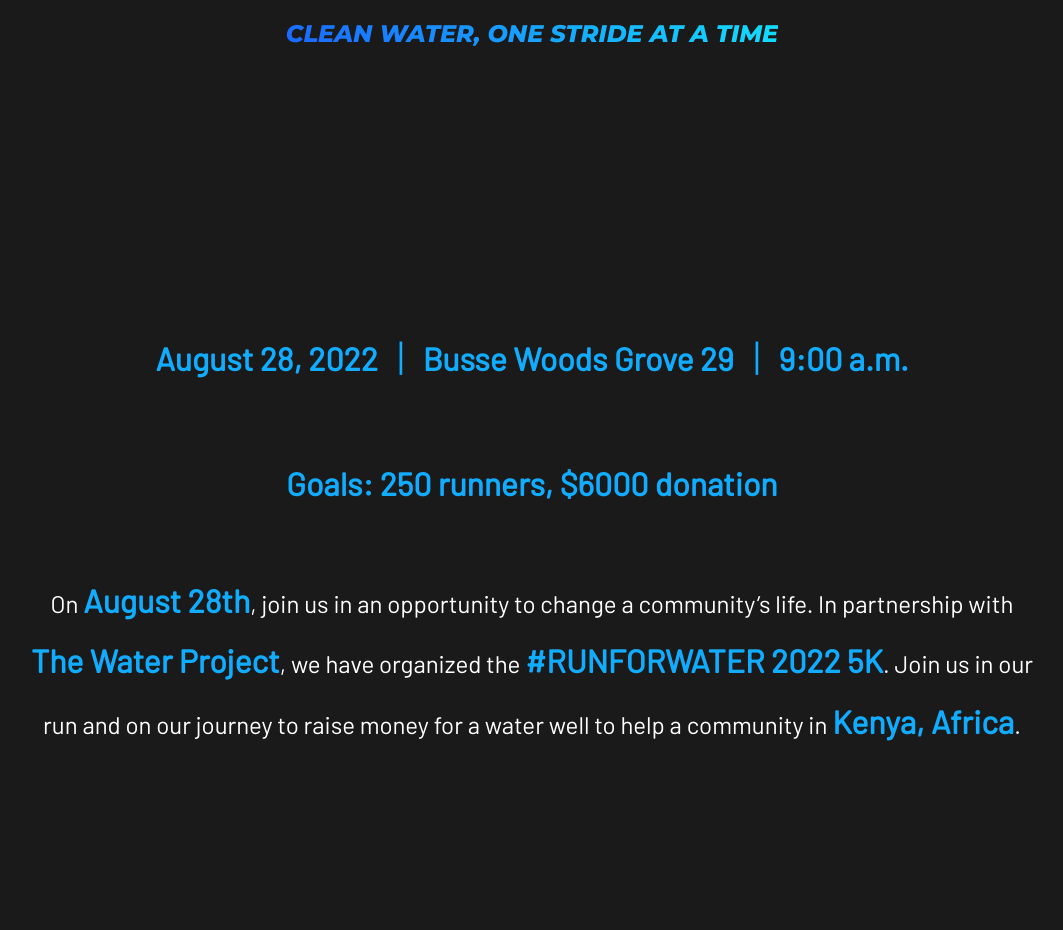
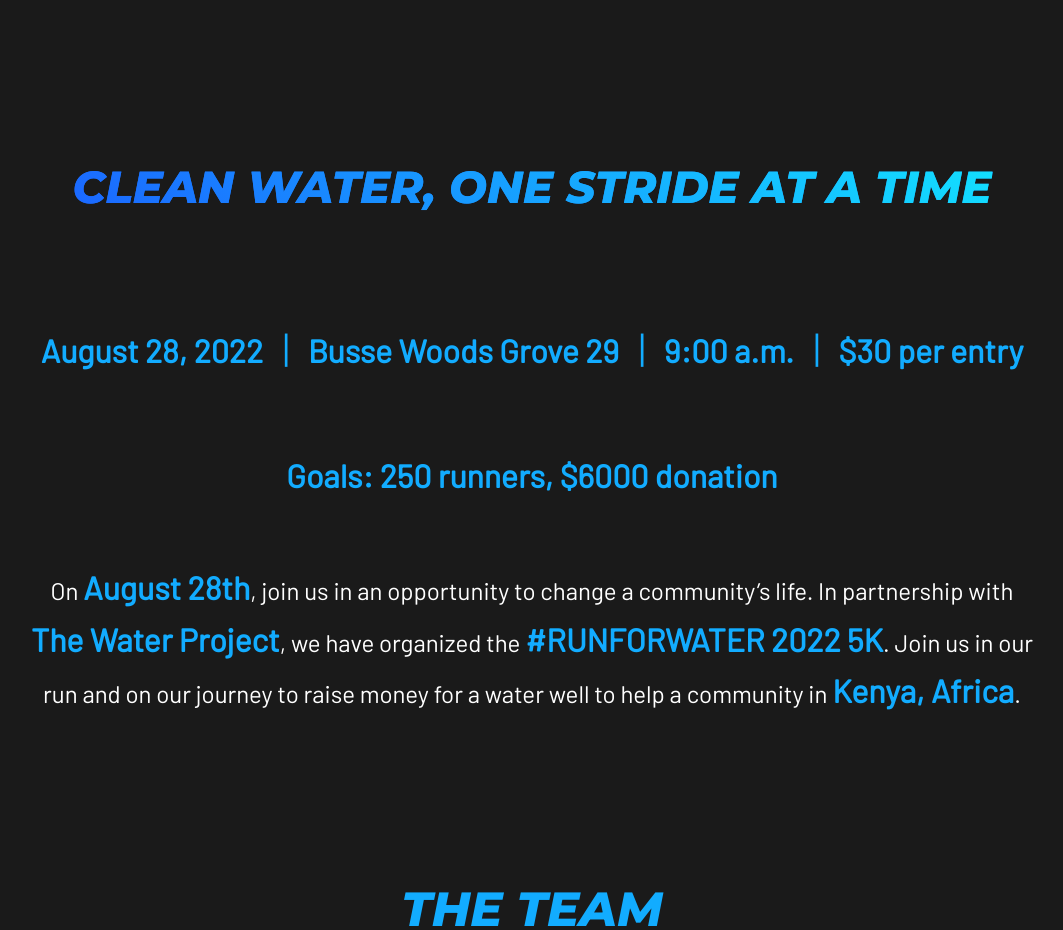
Before and after one commit to aryan-cs/rfw-5k-2022, a React (Create React App) app: page / in a window 1280 px wide. Shown: the part 620-1550 px from the top of the page, without its empty margins (108-1171 px from the left). Built offline with nearby package versions, Linux system fonts and the light colour scheme.

Commit message:
updated site

```diff
--- a/src/pages/Home.css
+++ b/src/pages/Home.css
@@ -53,22 +53,6 @@
 
 }
 
-.App-slogan {
-
-  font-family: 'Montserrat', sans-serif;
-  /* color: var(--run-blue); */
-
-  background-image: var(--run-bg);
-  background-clip: text;
-  color: transparent;
-
-  font-size: 1em;
-  line-height: 2.5;
-  font-weight: bold;
-  transform: translateY(-13rem);
-
-}
-
 /* mobile mode */
 @media (max-width: 768px) {
 
@@ -86,7 +70,7 @@
   font-family: default-font;
   color: var(--run-blue);
   font-size: 2rem;
-  line-height: 1.9;
+  line-height: 1.6;
   font-weight: bold;
 
 }
@@ -106,7 +90,7 @@
   font-family: 'Montserrat', sans-serif;
   color: var(--run-blue);
   font-size: 3rem;
-  line-height: 1.9;
+  line-height: 1.7;
   font-weight: bold;
   transform: translateY(5rem);
 
@@ -132,3 +116,19 @@
   letter-spacing: 0.5rem;
 
 }
+
+.App-slogan {
+
+  font-family: 'Montserrat', sans-serif;
+
+  background-image: var(--run-bg);
+  background-clip: text;
+  color: transparent;
+
+  margin-top: 5em;
+  font-size: 0.5em;
+  line-height: 2.5;
+  font-weight: bold;
+  letter-spacing: 0;
+
+}
--- a/src/pages/Home.js
+++ b/src/pages/Home.js
@@ -9,10 +9,14 @@
 
       <div className = "App" id="HomePage">
 
-        <header className = "App-header"> <p> #RUN FOR WATER <br></br> 2022 ｜ 5K </p> </header>
+        <header className = "App-header">
 
-        <p className = "App-slogan"> CLEAN WATER, ONE STRIDE AT A TIME  </p>
-        <p className = "App-info"> August 28, 2022 ｜ Busse Woods Grove 29 ｜ 9:00 a.m.</p>
+          <p> #RUN FOR WATER <br></br> 2022 ｜ 5K </p>
+          <p className = "App-slogan"> CLEAN WATER, ONE STRIDE AT A TIME  </p>
+
+          </header>
+
+        <p className = "App-info"> August 28, 2022 ｜ Busse Woods Grove 29 ｜ 9:00 a.m. ｜ $30 per entry </p>
         <p className = "App-info"> Goals: 250 runners, $6000 donation </p>
 
 
--- a/src/pages/Registration.css
+++ b/src/pages/Registration.css
@@ -3,15 +3,15 @@
     font-family: default-font;
     background-color: var(--run-grey);
     color: white;
-    font-size: 1em;
-    line-height: 1.9;
+    font-size: 1.3em;
+    line-height: 1.6;
     text-align: center;
 
 }
 
 .Registration p {
 
-    margin-bottom: 2em;
+    margin: 2em;
 
 }
 
--- a/src/pages/Registration.js
+++ b/src/pages/Registration.js
@@ -17,6 +17,12 @@
 
             <p className = "App-subheader"> PAYMENT & DONATION OPTIONS </p>
             <p> Registration fees & donations can be sent to Shiven Patel via Google Pay, Apple Pay, and Zelle </p>
+            <p>
+
+                WHEN PAYING THE REGISTRATION FEE, <br/><span className = "App-emph">PLEASE INCLUDE YOUR FULL NAME IN THE MEMO</span><br/> SO YOU CAN BE VERIFIED ON RACE DAY.
+                <br/><span className = "App-emph">PAYMENTS WITH NO NAME WILL BE CONSIDERED DONATIONS TO OUR CAUSE</span>
+
+            </p>
 
             <div className = "donationDiv">
 
@@ -38,7 +44,7 @@
                         rel = "noreferrer"
                         target = "_blank"/>
 
-                    <p> For Apple Pay options, forward money to <br/> <span className = "App-emph">+1 847-477-4140</span> </p>
+                    <p> For Apple Pay, forward money to <br/> <span className = "App-emph">+1 847-477-4140</span> </p>
 
                 </div>
 
```
